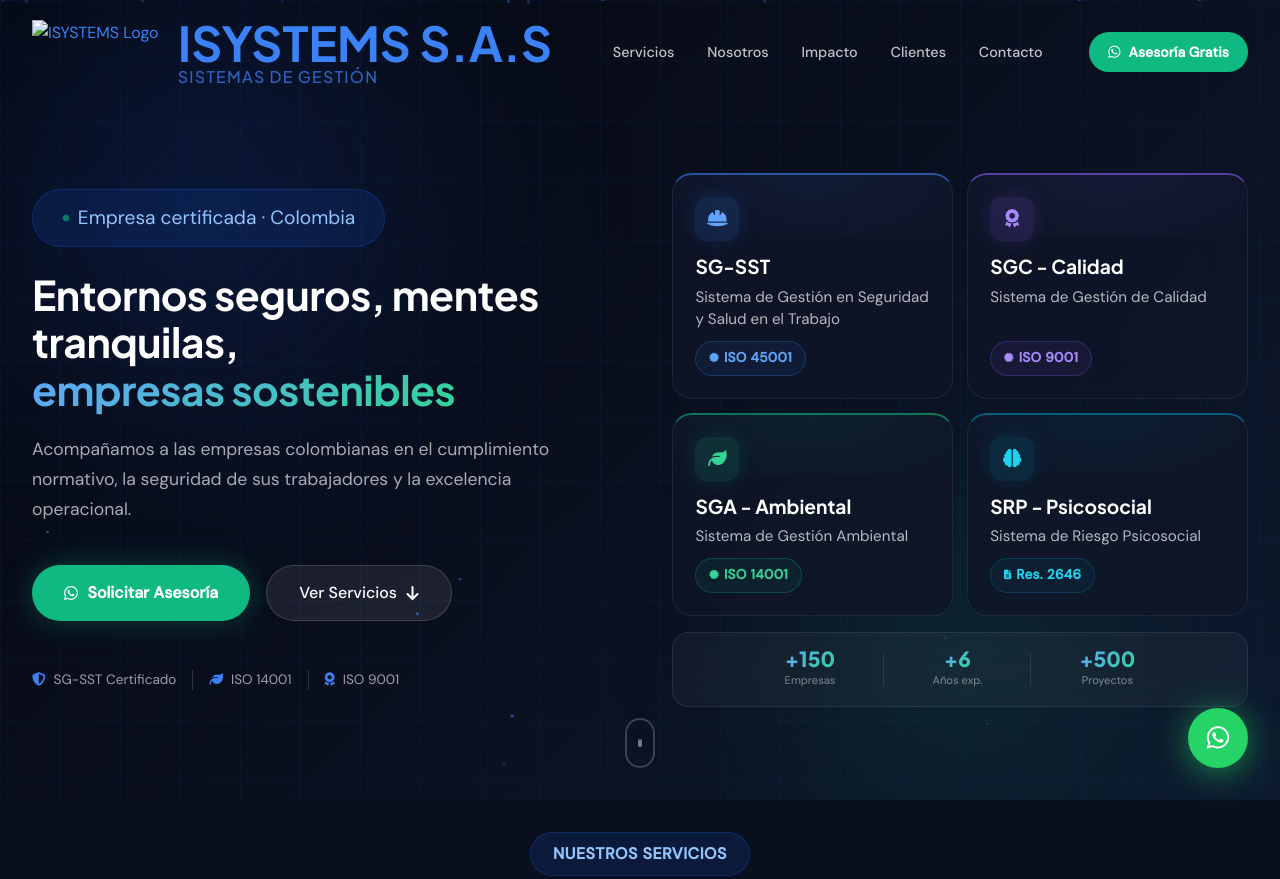
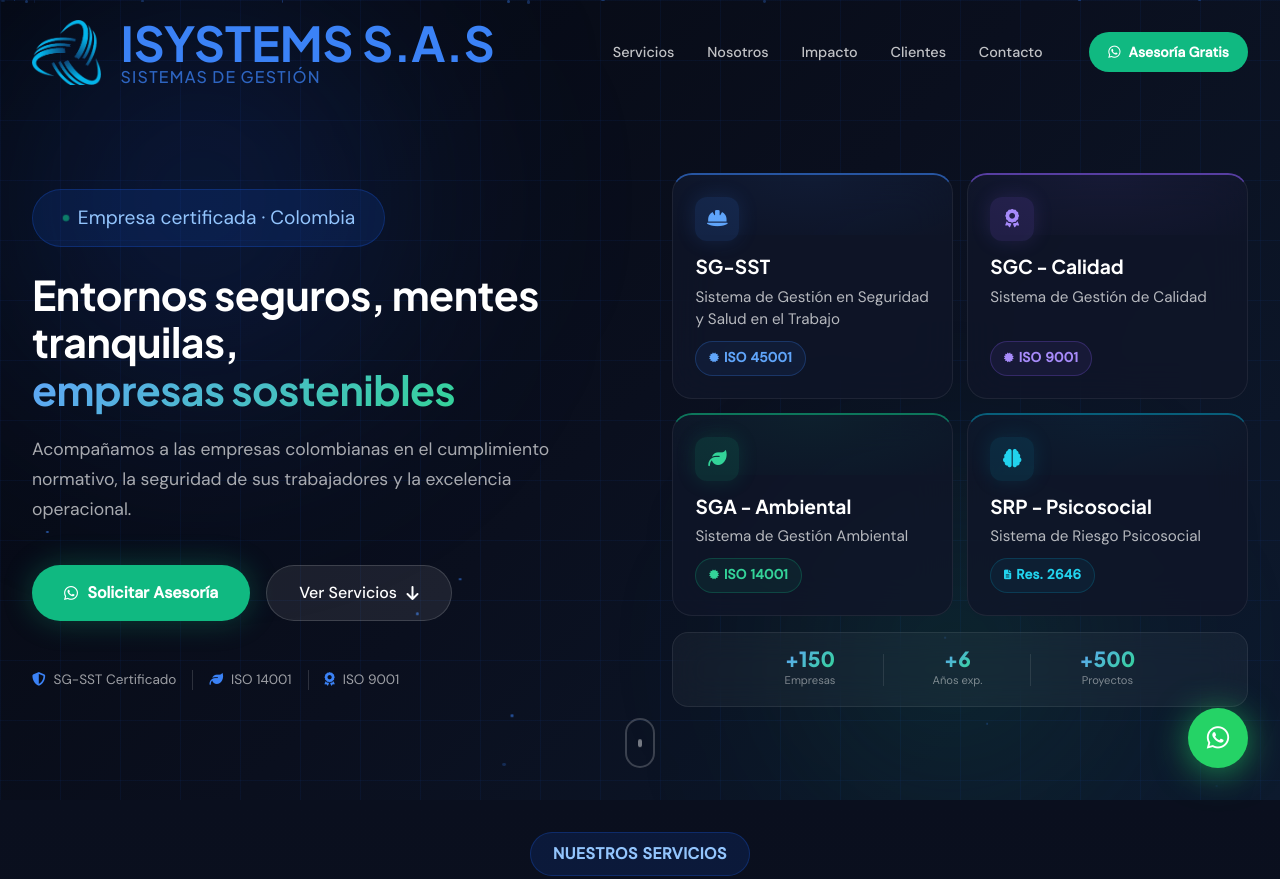
Before and after one commit to Foronda11/ISYSTEM_SAS, a website: page public/index.html in a window 1280 px wide. Shown: the top 879 px of the page. Drawn offline with Linux system fonts and the light colour scheme; the site is published under a folder, as on GitHub Pages, so addresses that start at the root find nothing.

Commit message:
Configurar despliegue estático a GitHub Pages
Corrige la ruta absoluta del logo a relativa (rompía en subrutas de
Pages) y agrega workflow que publica public/ en cada push a main.

```diff
--- a/public/index.html
+++ b/public/index.html
@@ -19,7 +19,7 @@
     <div class="nav-container">
       <div class="nav-logo">
         <div class="logo-icon">
-          <img src="/logo-isystems.png" alt="ISYSTEMS Logo" />
+          <img src="logo-isystems.png" alt="ISYSTEMS Logo" />
         </div>
         <div class="logo-text-group">
           <span class="logo-text">ISYSTEMS S.A.S</span>
```
Also changed, not shown: .github/workflows/gh-pages.yml (added).
